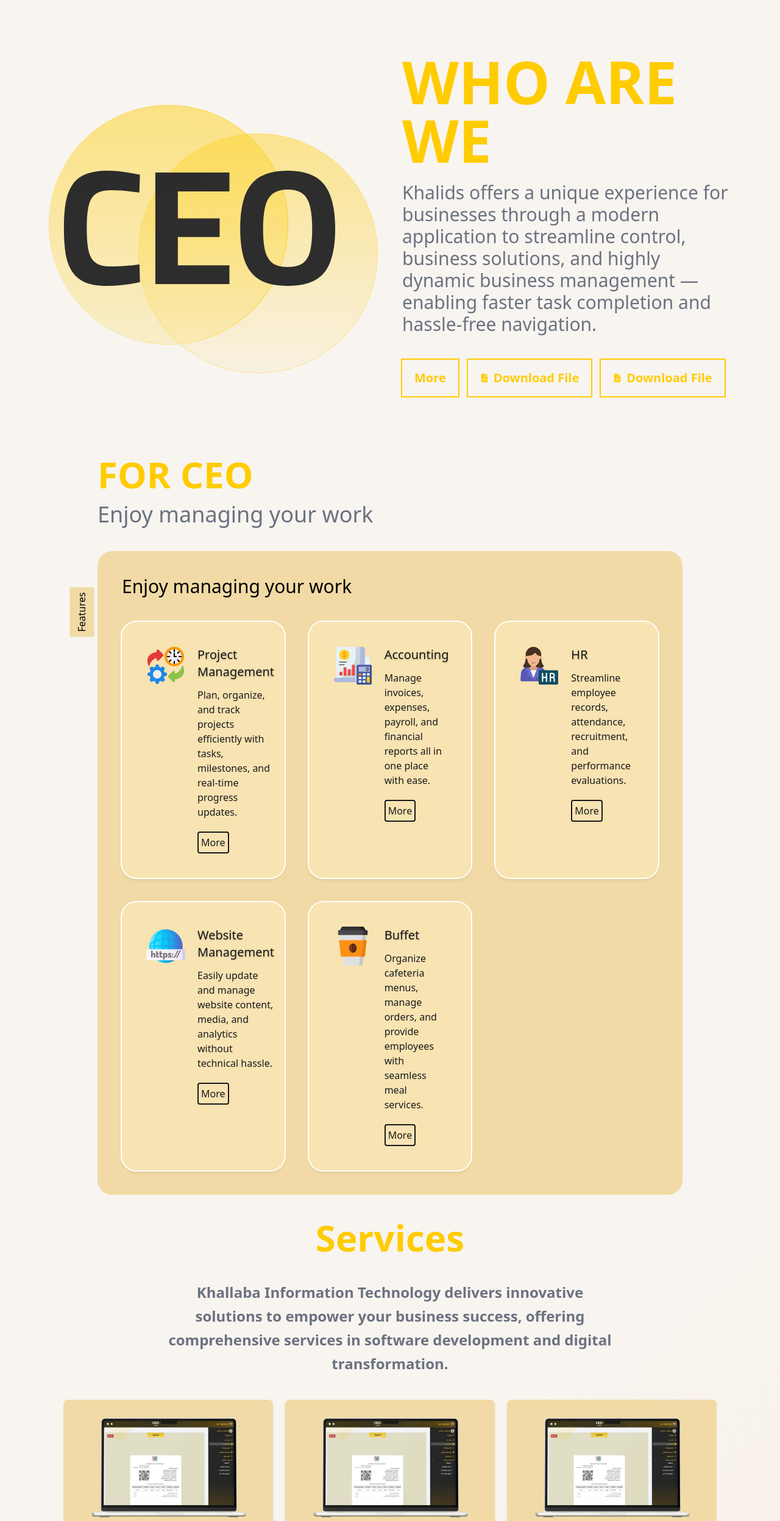
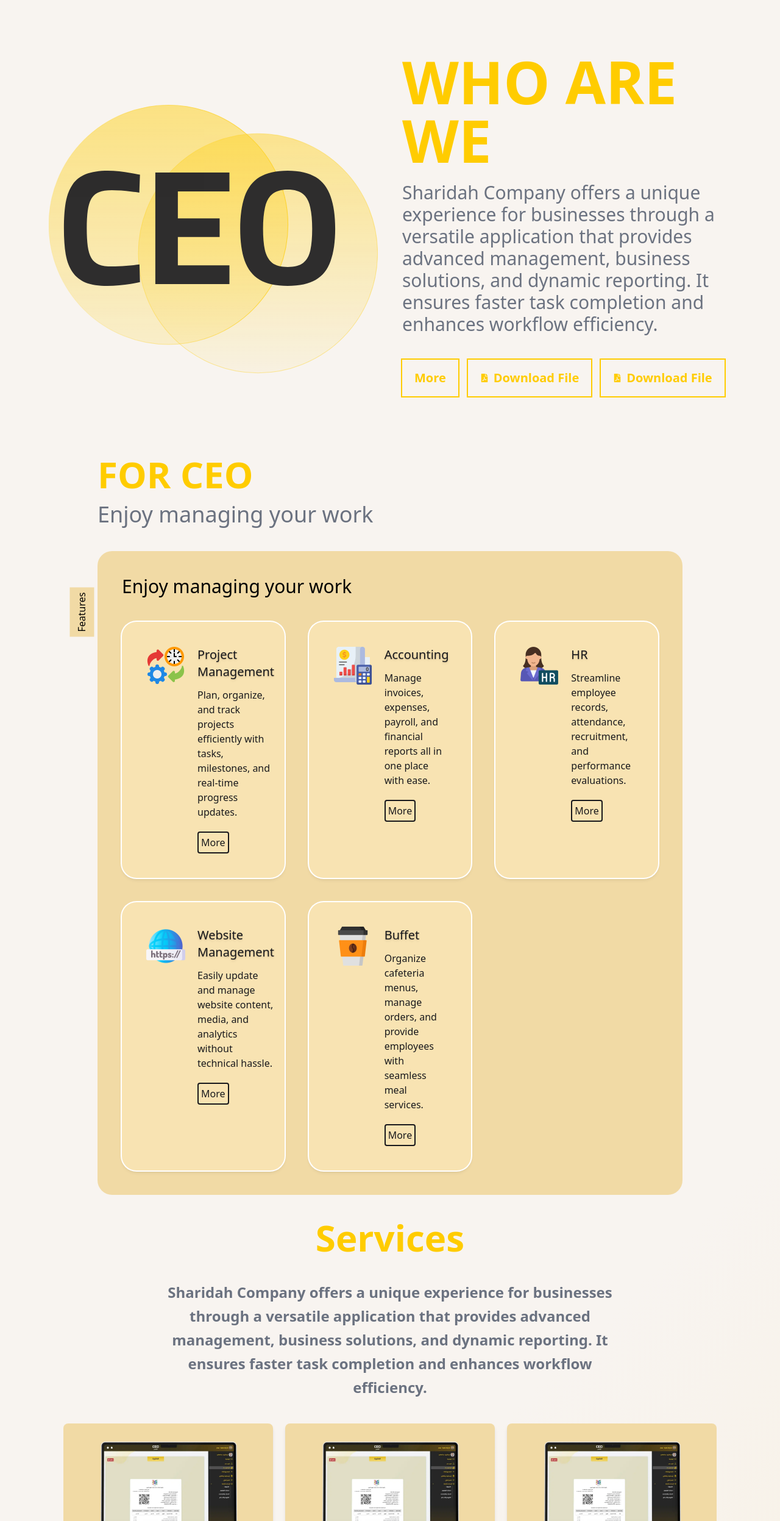
Before and after one commit to Russi92/ceo-landing-page, a Next.js app: page /en in a window 1280 px wide. Shown: the part 812-3307 px from the top of the page at 61% size. Built offline with nearby package versions, Linux system fonts and the light colour scheme.

Commit message:
change text name company

```diff
--- a/src/app/[lang]/navbar/NavBar.tsx
+++ b/src/app/[lang]/navbar/NavBar.tsx
@@ -151,7 +151,7 @@ export default function NavBar({ dict }: { dict: any }) {
 
         {/* Mobile Menu */}
         {menuOpen && (
-          <div className="text-white md:hidden flex flex-col items-center py-4 space-y-4 bg-secondary shadow-lg">
+          <div className="md:hidden flex flex-col items-center py-4 space-y-4 shadow-lg font-bold text-black">
             <ScrollLink to="home" smooth duration={800} offset={-70} onClick={() => setMenuOpen(false)}>
               {dict.navbar_home}
             </ScrollLink>
@@ -184,7 +184,7 @@ export default function NavBar({ dict }: { dict: any }) {
             </Link>
             <Link
               href="#"
-              className="p-2 rounded bg-transparent border-2 border-[#FFCC00] text-[#FFCC00] hover:bg-[#FFCC00] hover:text-black w-32 text-center
+              className="p-2 rounded bg-transparent border-2 border-[#FFCC00] text-black hover:bg-[#FFCC00] hover:text-black w-32 text-center
               font-extrabold transition-all duration-300 ease-in-out"
             >
               {isArabic ? dict.navbar_register_ar : dict.navbar_register}
--- a/src/dictionaries/ar.json
+++ b/src/dictionaries/ar.json
@@ -16,7 +16,7 @@
     "hero_button": "اشترك الآن",
 
     "who_title": "من نحن",
-    "who_description_ar": "يقدم خلابة تجربة فريدة للشركات من خلال تطبيق حديث لتبسيط التحكم، وحلول الأعمال، وإدارة الأعمال الديناميكية بشكل عالي — مما يتيح إنجاز المهام بسرعة وسهولة في التنقل.",
+    "who_description_ar":"شركة شريدة تقدم تجربة فريدة من نوعها للشركات بتطبيق متنوع الخدمات في التحكم والإدارة العليا وحلول الأعمال وتنظيم التقارير بديناميكية فائقة تعمل علي سرعة إنجاز الأعمال وضبط وتيرة العمل",
     "who_button_more_ar": "المزيد",
     "who_button_less_ar": "أقل",
     "who_button_download_ar": "تحميل الملف",
@@ -36,7 +36,7 @@
 
 
     "services_title_ar": "الخدمات",
-    "services_description_ar": "شركة خلابة لتقنية المعلومات تقدم حلولاً مبتكرة تعزز نجاح أعمالك، مع خدمات متكاملة في تطوير البرمجيات والتحول الرقمي.",
+    "services_description_ar": "شركة شريدة تقدم تجربة فريدة من نوعها للشركات بتطبيق متنوع الخدمات في التحكم والإدارة العليا وحلول الأعمال وتنظيم التقارير بديناميكية فائقة تعمل علي سرعة إنجاز الأعمال وضبط وتيرة العمل",
     "services_button_ar": "شراء",
     "services_more_button_ar": "المزيد",
     "services_show_slider_button_ar": "إظهار أقل",
--- a/src/dictionaries/en.json
+++ b/src/dictionaries/en.json
@@ -14,7 +14,7 @@
     "hero_button": "Subscribe Now",
 
     "who_title": "WHO ARE WE",
-    "who_description": "Khalids offers a unique experience for businesses through a modern application to streamline control, business solutions, and highly dynamic business management — enabling faster task completion and hassle-free navigation.",
+    "who_description": "Sharidah Company offers a unique experience for businesses through a versatile application that provides advanced management, business solutions, and dynamic reporting. It ensures faster task completion and enhances workflow efficiency.",
     "who_button_more": "More",
     "who_button_less": "Less",
     "who_button_download": "Download File",
@@ -30,7 +30,7 @@
     "advantage_button_less": "Less",
 
     "services_title" : "Services",
-    "services_description" : "Khallaba Information Technology delivers innovative solutions to empower your business success, offering comprehensive services in software development and digital transformation.",
+    "services_description" : "Sharidah Company offers a unique experience for businesses through a versatile application that provides advanced management, business solutions, and dynamic reporting. It ensures faster task completion and enhances workflow efficiency.",
     "services_button": "Buy",
     "services_more_button": "More",
     "services_show_slider_button": "Show Slider",
```
